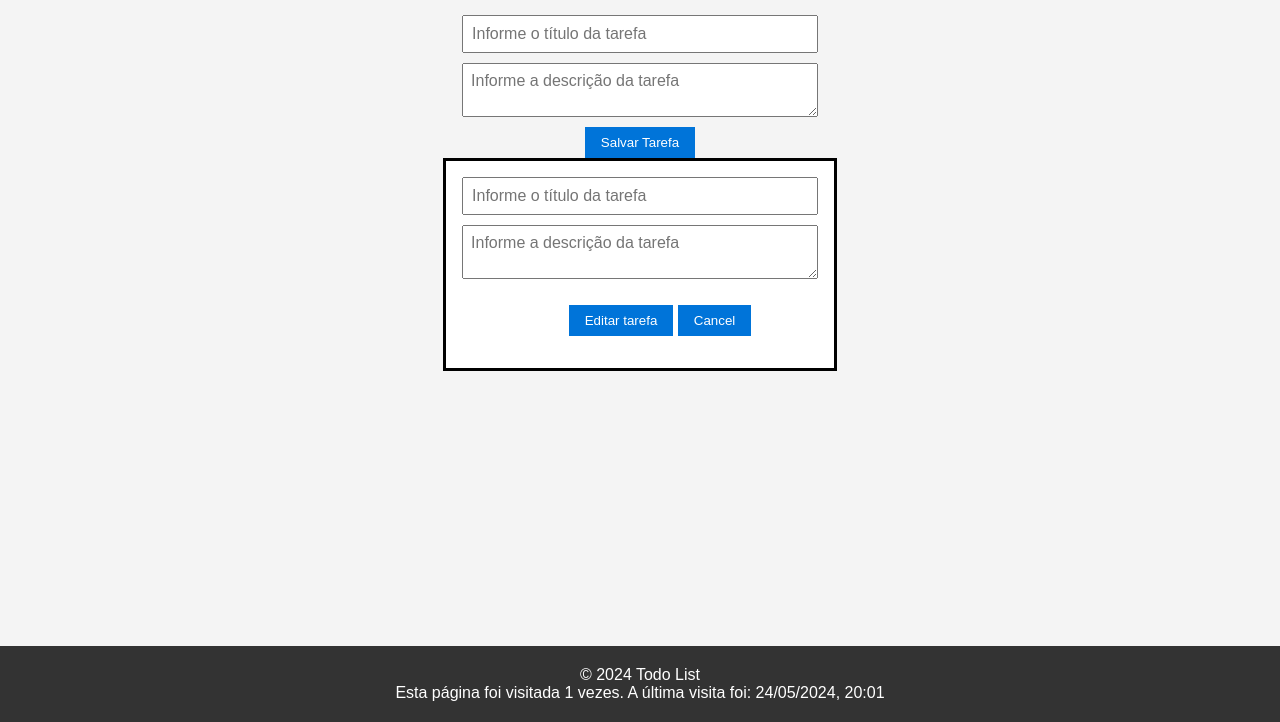
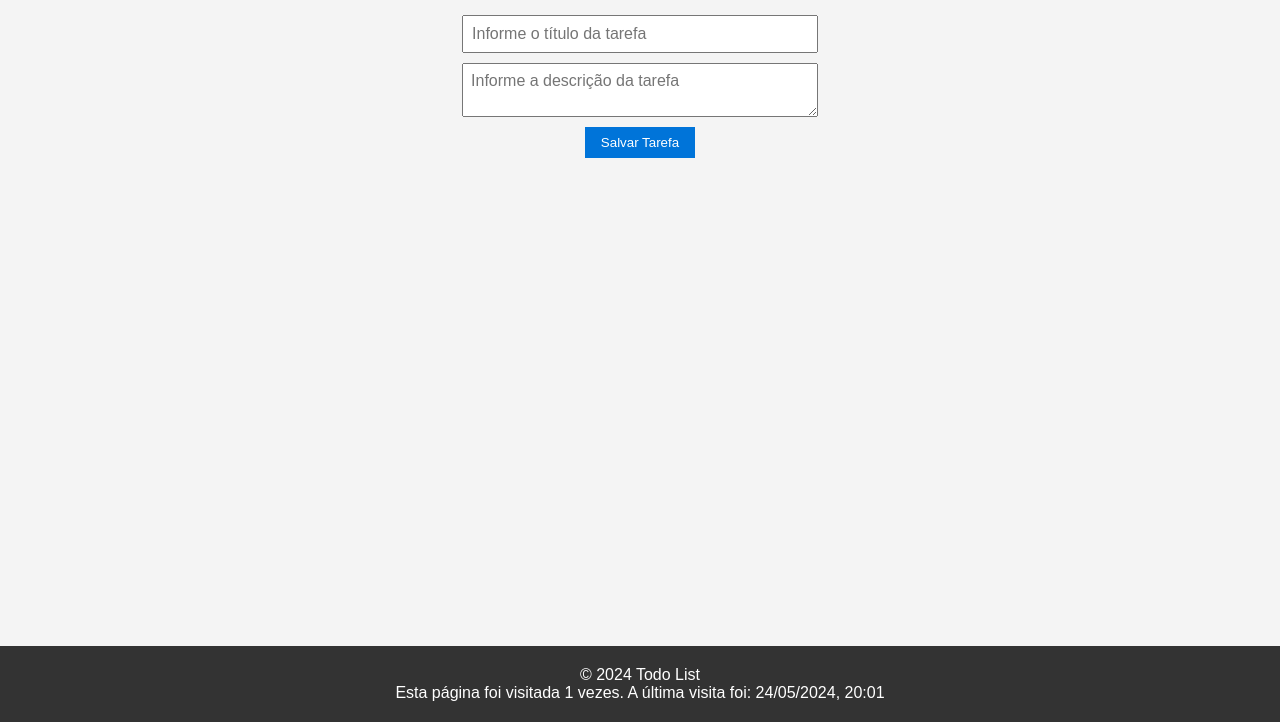
Before and after one commit to Yvesmorello/esoft5s-a-pw, a plain HTML site: page pages/todo/index.html in a window 1280 px wide. Shown: the part 78-800 px from the top of the page. Drawn offline with Linux system fonts and the light colour scheme.

Commit message:
atividade-23-05

```diff
--- a/pages/todo/index.html
+++ b/pages/todo/index.html
@@ -33,8 +33,7 @@
         <!-- Lista de tarefas -->
         <ul id="taskList"></ul>
 
-
-        <dialog open id="editDialog">
+        <dialog id="editDialog">
           <form method="dialog">
             <input
               type="text"
@@ -49,11 +48,10 @@
             ></textarea>
             <menu>
               <button id="edit" type="edit">Editar tarefa</button>
-              <button id="cancel" type="reset">Cancel</button>
+              <button id="cancel" type="button" onclick="cancelEditDialog()">Cancelar</button>
             </menu>
           </form>
         </dialog>
-
 
       </main>
       <footer>&copy; 2024 Todo List</footer>
--- a/pages/todo/index.js
+++ b/pages/todo/index.js
@@ -49,4 +49,4 @@ function addTask(event) {
   function cancelEditDialog() {
     const editDialog = document.getElementById("editDialog");
     editDialog.close();
-  }
+}
```
Lines whose indentation alone changed are shown as unchanged.
